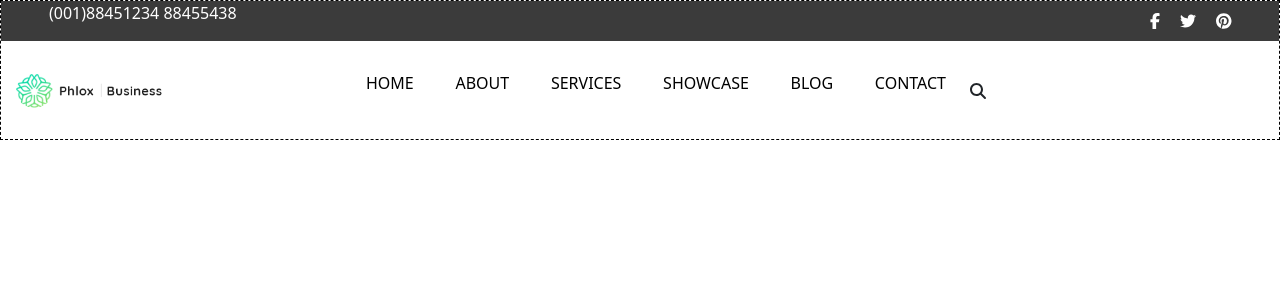
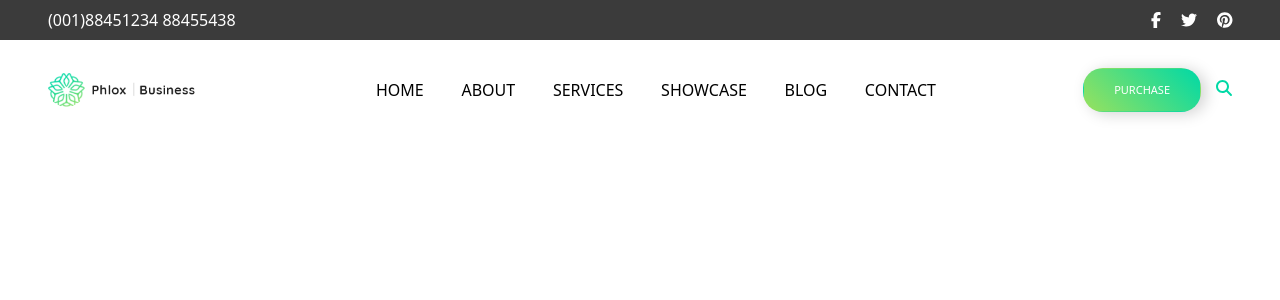
Before and after one commit to domenicatonziello/proj-html-vuejs, a Vue app: page / in a window 1280 px wide. Shown: the top 300 px of the page. Built offline with nearby package versions, Linux system fonts and the light colour scheme.

Commit message:
header completo

```diff
--- a/src/components/AppHeader.vue
+++ b/src/components/AppHeader.vue
@@ -1,9 +1,11 @@
 <script>
+import ButtonVue from './generic/Button.vue';
 export default {
     name: 'AppHeader',
     props: {
         informations: Array,
-    }
+    },
+    components: { ButtonVue }
 }
 </script>
 
@@ -13,7 +15,7 @@ export default {
         <!-- header-top -->
         <div class="header-top d-flex justify-content-between align-items-center px-5">
             <div class="number">
-                <p> (001)88451234 88455438 </p>
+                <p class="m-0"> (001)88451234 88455438 </p>
             </div>
             <div class="social">
                 <font-awesome-icon icon="fa-brands fa-facebook-f" />
@@ -22,17 +24,20 @@ export default {
             </div>
         </div>
         <!-- navbar -->
-        <div class="navbar row d-flex justify-content-between align-items-center">
+        <div class="navbar px-5 d-flex justify-content-between align-items-center">
             <div id="logo" class="col-3">
-                <img src="../assets/images/cropped-Group-39-2x.png" alt="Phlox-Business-Logo">
+                <a href="#">
+                    <img src="../assets/images/cropped-Group-39-2x.png" alt="Phlox-Business-Logo">
+                </a>
             </div>
             <div class="menu col-6">
                 <ul class="d-flex justify-content-between ">
                     <li v-for="info in informations"> <a href="#">{{ info }}</a> </li>
                 </ul>
             </div>
-            <div class="shop col-3">
-                <font-awesome-icon icon="fa-solid fa-magnifying-glass" />
+            <div class="shop col-3 text-end">
+                <button-vue label="purchase"></button-vue>
+                <font-awesome-icon icon="fa-solid fa-magnifying-glass" class="text-green" />
             </div>
         </div>
     </header>
@@ -42,8 +47,8 @@ export default {
 header {
     height: 140px;
     background-color: white;
-    border: 1px dashed black;
 
+    // header-top
     .header-top {
         height: 40px;
         color: white;
@@ -54,9 +59,9 @@ header {
         }
     }
 
+    // navbar
     .navbar {
         height: 100px;
-        padding: 5px 15px;
 
         img {
             max-width: 50%;
@@ -64,6 +69,7 @@ header {
 
         ul {
             list-style-type: none;
+            margin: 0;
 
             li {
                 a {
@@ -73,6 +79,14 @@ header {
                 }
             }
         }
+
+        .shop button {
+            background-image: linear-gradient(45deg, rgb(152, 225, 94), rgb(0, 217, 166));
+        }
+
+        .text-green {
+            color: rgb(0, 217, 166);
+        }
     }
 }
 </style>
--- /dev/null
+++ b/src/components/generic/Button.vue
@@ -0,0 +1,27 @@
+<script>
+export default {
+    name: 'Button',
+    props: {
+        label: String,
+    }
+}
+</script>
+
+
+<template>
+    <button type="button"> {{ label }}</button>
+</template>
+
+
+<style scoped lang="scss">
+button {
+    margin: 15px;
+    padding: 13px 30px;
+    border-radius: 20px;
+    border: 1px solid transparent;
+    text-transform: uppercase;
+    color: white;
+    font-size: 11px;
+    box-shadow: 5px 2px 15px lightgray;
+}
+</style>
```
